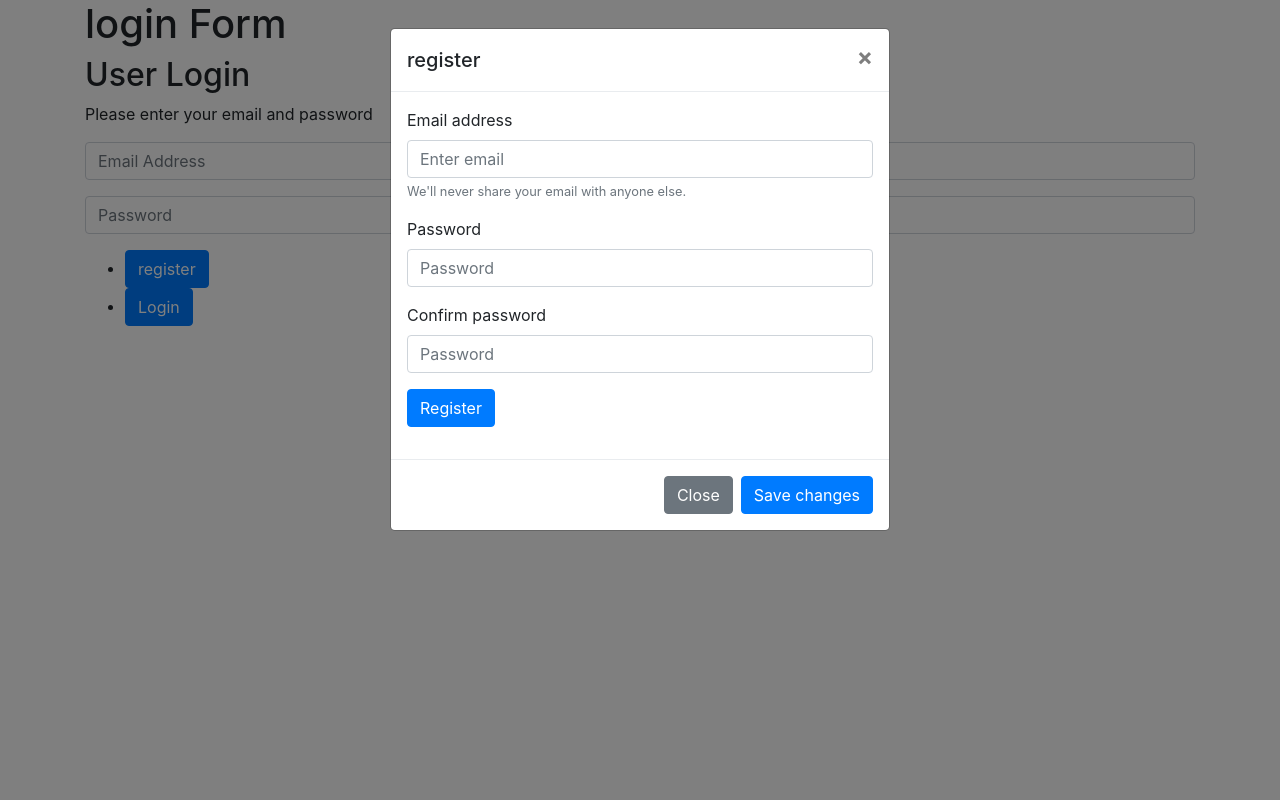
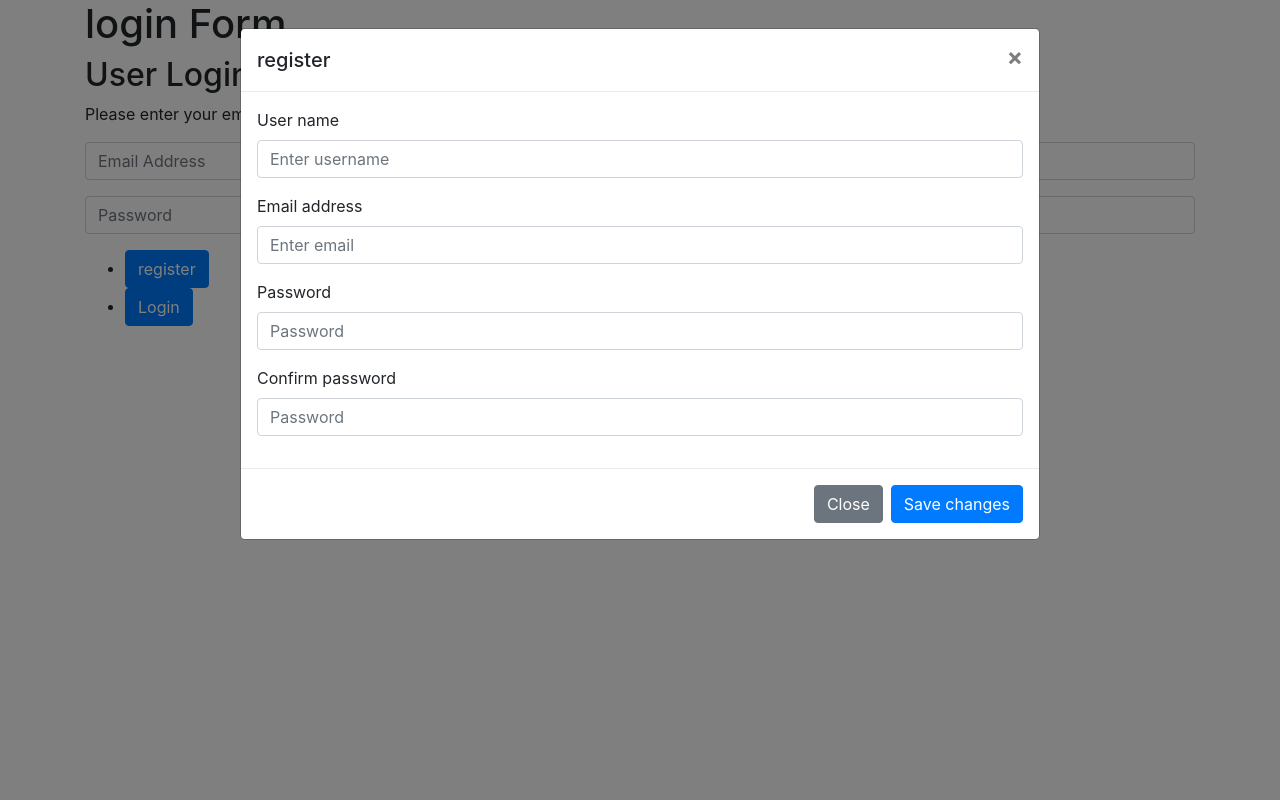
Before and after one commit to doctordebug/wordpressLoginRestriction, a PHP site: page /login.php in a window 1280 px wide, after a click on "register". Run offline with PHP 8.4, Linux system fonts and the light colour scheme; some libraries are stand-ins or nearby versions.

Commit message:
added login function

```diff
--- a/UserLoginRestriction.php
+++ b/UserLoginRestriction.php
@@ -27,8 +27,11 @@ define( 'ULR_PLUGIN_DIR', plugin_dir_path( __FILE__ ) );
 define( 'ULR_DELETE_LIMIT', 100000 );
 
 require_once( ULR_PLUGIN_DIR . '/classes/UserLoginRestriction.class.php' );
+require_once( ULR_PLUGIN_DIR . '/classes/UserService.class.php' );
 
 add_action( 'init', array( 'UserLoginRestriction', 'init' ) );
+
+
 
 if ( is_admin() ) {
 	require_once( ULR_PLUGIN_DIR . '/classes/UserLoginRestrictionAdmin.class.php' );
--- a/views/login.php
+++ b/views/login.php
@@ -37,7 +37,7 @@
 
 <!-- Modal -->
 <div class="modal fade" id="exampleModal" tabindex="-1" role="dialog" aria-labelledby="exampleModalLabel" aria-hidden="false">
-  <div class="modal-dialog" role="document">
+  <div class="modal-dialog modal-lg" role="document">
     <div class="modal-content">
       <div class="modal-header">
         <h5 class="modal-title" id="exampleModalLabel">register</h5>
@@ -46,26 +46,26 @@
         </button>
       </div>
       <div class="modal-body">
-      <form>
   <div class="form-group">
-    <label for="exampleInputEmail1">Email address</label>
-    <input type="email" class="form-control" id="exampleInputEmail1" aria-describedby="emailHelp" placeholder="Enter email">
-    <small id="emailHelp" class="form-text text-muted">We'll never share your email with anyone else.</small>
+    <label for="registerName">User name</label>
+    <input type="email" class="form-control" id="registerName" aria-describedby="nameHelp" placeholder="Enter username">
   </div>
   <div class="form-group">
-    <label for="exampleInputPassword1">Password</label>
-    <input type="password" class="form-control" id="exampleInputPassword1" placeholder="Password">
+    <label for="registerEmail">Email address</label>
+    <input type="email" class="form-control" id="registerEmail" aria-describedby="emailHelp" placeholder="Enter email">
   </div>
   <div class="form-group">
-    <label for="exampleInputPassword2">Confirm password</label>
-    <input type="password" class="form-control" id="exampleInputPassword2" placeholder="Password">
+    <label for="registerPassword1">Password</label>
+    <input type="password" class="form-control" id="registerPassword1" placeholder="Password">
   </div>
-  <button type="submit" class="btn btn-primary">Register</button>
-</form>
+  <div class="form-group">
+    <label for="registerPassword2">Confirm password</label>
+    <input type="password" class="form-control" id="registerPassword2" placeholder="Password">
+  </div>
       </div>
       <div class="modal-footer">
         <button type="button" class="btn btn-secondary" data-dismiss="modal">Close</button>
-        <button type="button" class="btn btn-primary">Save changes</button>
+        <button type="button" class="btn btn-primary submitRegisterBtn">Save changes</button>
       </div>
     </div>
   </div>
@@ -81,8 +81,10 @@
 
 </body>
 <footer>
-
-    <script src="//cdnjs.cloudflare.com/ajax/libs/jquery/3.2.1/jquery.min.js"></script>
+<script>
+  const ULR_PLUGIN_URL = '<?php echo ULR_PLUGIN_URL; ?>';
+</script>
+<script src="//cdnjs.cloudflare.com/ajax/libs/jquery/3.2.1/jquery.min.js"></script>
 <script src="//maxcdn.bootstrapcdn.com/bootstrap/4.1.1/js/bootstrap.min.js"></script>
 <script src="<?php echo ULR_PLUGIN_URL . 'js/login.js' ; ?>"></script>
 </footer>
```
Also changed, not shown: classes/UserLoginRestriction.class.php (+12 -5 lines), classes/UserService.class.php (added, +30 -0 lines), classes/utils/AjaxHandler.php (added, +18 -0 lines), js/login.js (+26 -0 lines), classes/IWordpressUser.interface.php (added).
